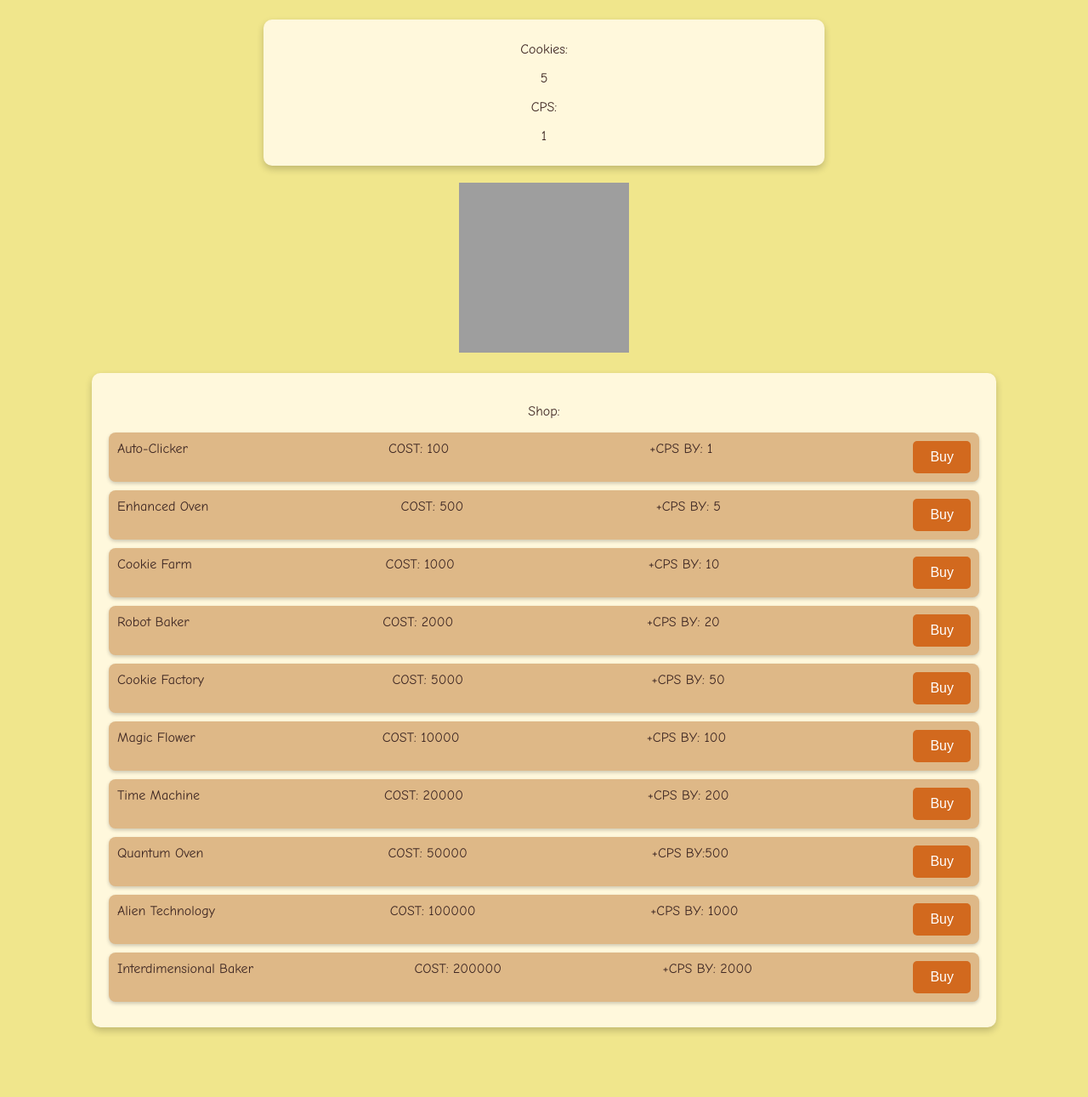
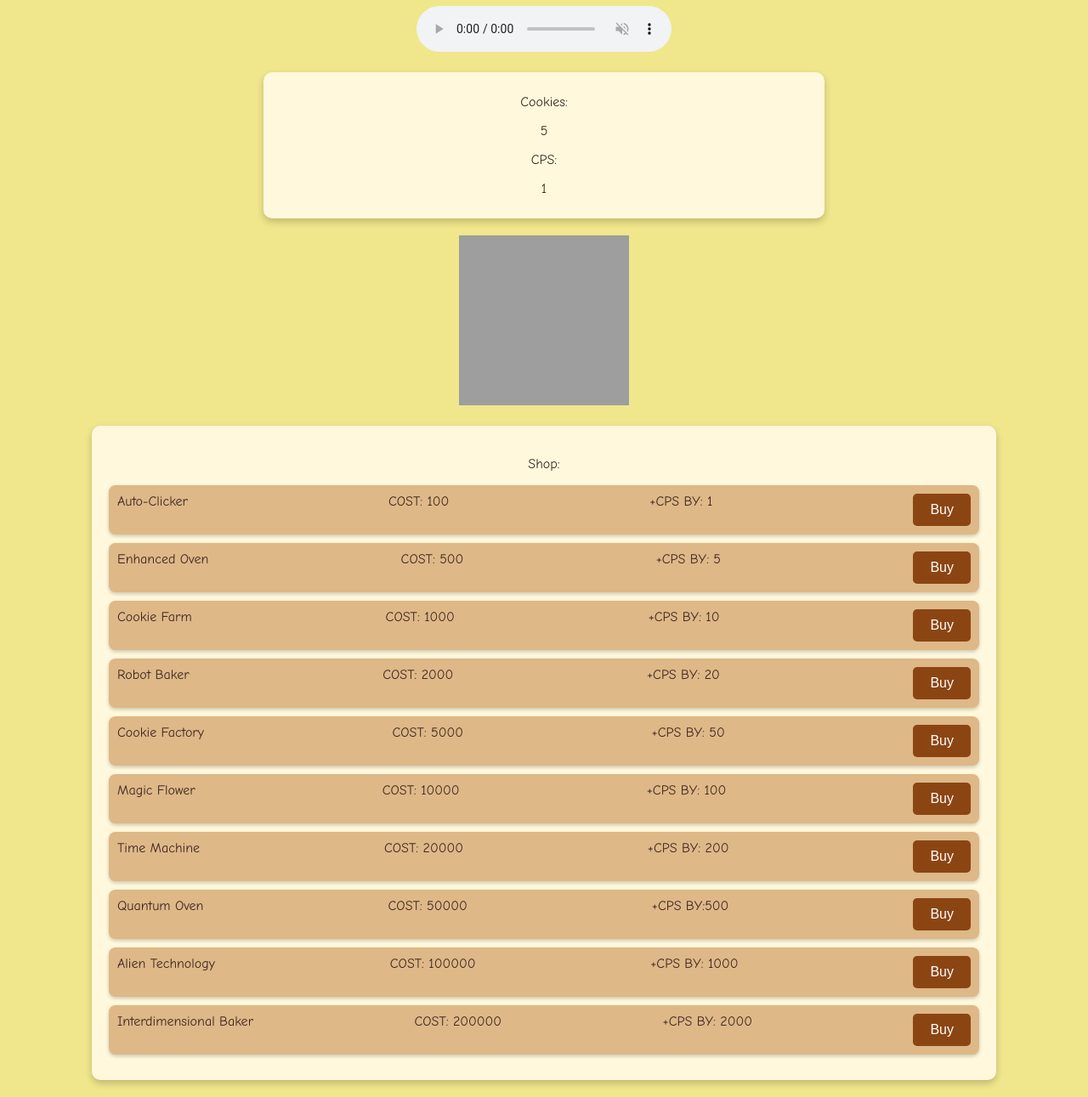
Before and after one commit to Lewis-Allen-2001/Week3-Project, a plain HTML site: page index.html in a window 1280 px wide. Shown: the part 155-1446 px from the top of the page at 85% size. Before the commit the page ends 1384 px from the top, so only its background shows below. Drawn offline with Linux system fonts and the light colour scheme; no server answers; grey boxes are pictures that could not be loaded.

Commit message:
All Done!

```diff
--- a/app.js
+++ b/app.js
@@ -15,6 +15,10 @@ const cookieCountDisplay = document.getElementById("cookieCount");
 const cookiesPerSecondDisplay = document.getElementById("cookiesPerSecond");
 const cookieButton = document.getElementById("cookieButton");
 const shopDisplay = document.getElementById("shop");
+const audio = new Audio();
+audio.src = "Assets/mouseClick.mp3";
+const audio2 = new Audio();
+audio2.src = "Assets/upgradeSound.mp3";
 
 cookieButton.addEventListener("click", function () {
   cookieCount++;
--- a/index.html
+++ b/index.html
@@ -18,6 +18,8 @@
       <h1>Cookie Clicker!</h1>
       <h2>Better than what grandma used to make!</h2>
       <h3>CPS = Cookies Per Second!</h3>
+        <audio src="Assets/summerRain.mp3" muted autoplay controls >
+
     </header>
     <div id="cookieInformation">
       <p>Cookies:</p>
@@ -26,7 +28,12 @@
       <p id="cookiesPerSecond"></p>
     </div>
     <div class="cookieButtonContainer">
-      <img id="cookieButton" src="Assets/Big-Cookie.png" alt="Yummy cookie" />
+      <img
+        id="cookieButton"
+        src="Assets/Big-Cookie.png"
+        alt="Yummy cookie"
+        onclick="audio.play()"
+      />
     </div>
     <section id="shop" class="shop">
       <p>Shop:</p>
@@ -34,61 +41,61 @@
         <p>Auto-Clicker</p>
         <p>COST: 100</p>
         <p>+CPS BY: 1</p>
-        <button id="autoClicker">Buy</button>
+        <button onclick="audio2.play()" id="autoClicker">Buy</button>
       </div>
       <div class="shop-item-container">
         <p>Enhanced Oven</p>
         <p>COST: 500</p>
         <p>+CPS BY: 5</p>
-        <button id="Enhanced Oven">Buy</button>
+        <button onclick="audio2.play()" id="Enhanced Oven">Buy</button>
       </div>
       <div class="shop-item-container">
         <p>Cookie Farm</p>
         <p>COST: 1000</p>
         <p>+CPS BY: 10</p>
-        <button id="Cookie Farm">Buy</button>
+        <button onclick="audio2.play()" id="Cookie Farm">Buy</button>
       </div>
       <div class="shop-item-container">
         <p>Robot Baker</p>
         <p>COST: 2000</p>
         <p>+CPS BY: 20</p>
-        <button id="Robot Baker">Buy</button>
+        <button onclick="audio2.play()" id="Robot Baker">Buy</button>
       </div>
       <div class="shop-item-container">
         <p>Cookie Factory</p>
         <p>COST: 5000</p>
         <p>+CPS BY: 50</p>
-        <button id="Cookie Factory">Buy</button>
+        <button onclick="audio2.play()" id="Cookie Factory">Buy</button>
       </div>
       <div class="shop-item-container">
         <p>Magic Flower</p>
         <p>COST: 10000</p>
         <p>+CPS BY: 100</p>
-        <button id="Magic Flower">Buy</button>
+        <button onclick="audio2.play()" id="Magic Flower">Buy</button>
       </div>
       <div class="shop-item-container">
         <p>Time Machine</p>
         <p>COST: 20000</p>
         <p>+CPS BY: 200</p>
-        <button id="Time Machine">Buy</button>
+        <button onclick="audio2.play()" id="Time Machine">Buy</button>
       </div>
       <div class="shop-item-container">
         <p>Quantum Oven</p>
         <p>COST: 50000</p>
         <p>+CPS BY:500</p>
-        <button id="Quantum Oven">Buy</button>
+        <button onclick="audio2.play()" id="Quantum Oven">Buy</button>
       </div>
       <div class="shop-item-container">
         <p>Alien Technology</p>
         <p>COST: 100000</p>
         <p>+CPS BY: 1000</p>
-        <button id="Alien Technology">Buy</button>
+        <button onclick="audio2.play()" id="Alien Technology">Buy</button>
       </div>
       <div class="shop-item-container">
         <p>Interdimensional Baker</p>
         <p>COST: 200000</p>
         <p>+CPS BY: 2000</p>
-        <button id="Interdimensional Baker">Buy</button>
+        <button onclick="audio2.play()" id="Interdimensional Baker">Buy</button>
       </div>
     </section>
   </body>
--- a/style.css
+++ b/style.css
@@ -10,7 +10,7 @@ body {
 header h1 {
   font-size: 3em;
   margin: 0.5em 0;
-  color: #d2691e;
+  color: #8b4513;
 }
 
 header h2 {
@@ -54,10 +54,6 @@ header h3 {
   animation: spin 5s linear infinite;
 }
 
-#cookieButton:hover {
-  transform: scale(1.1);
-}
-
 .shop {
   background-color: #fff8dc;
   padding: 20px;
@@ -82,7 +78,7 @@ header h3 {
 }
 
 button {
-  background-color: #d2691e;
+  background-color: #8b4513;
   color: #ffffff;
   border: none;
   padding: 10px 20px;
```
Also changed, not shown: 4 other files.
